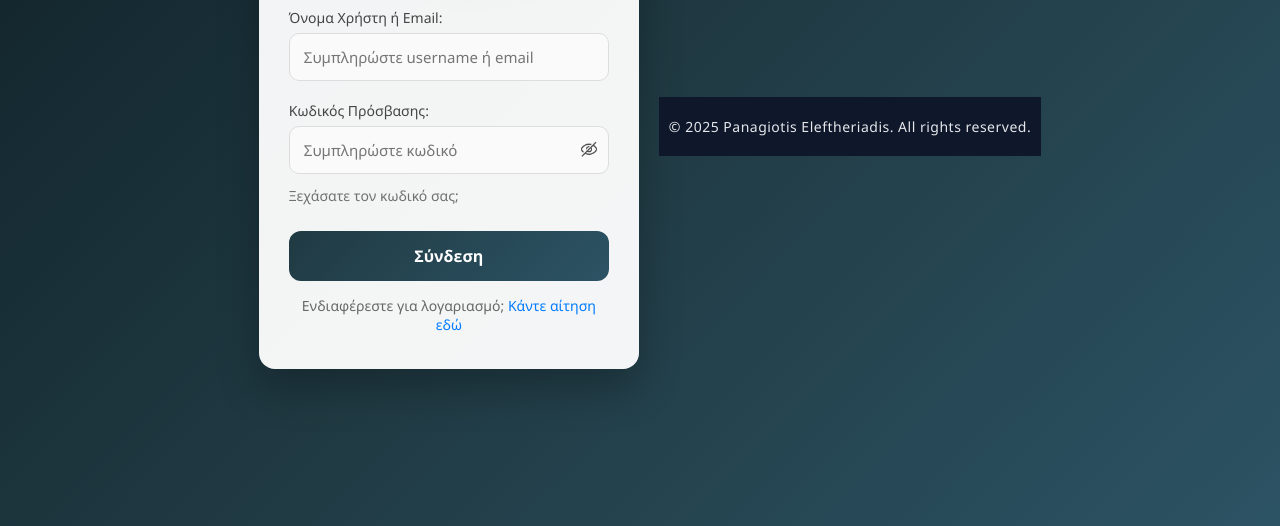
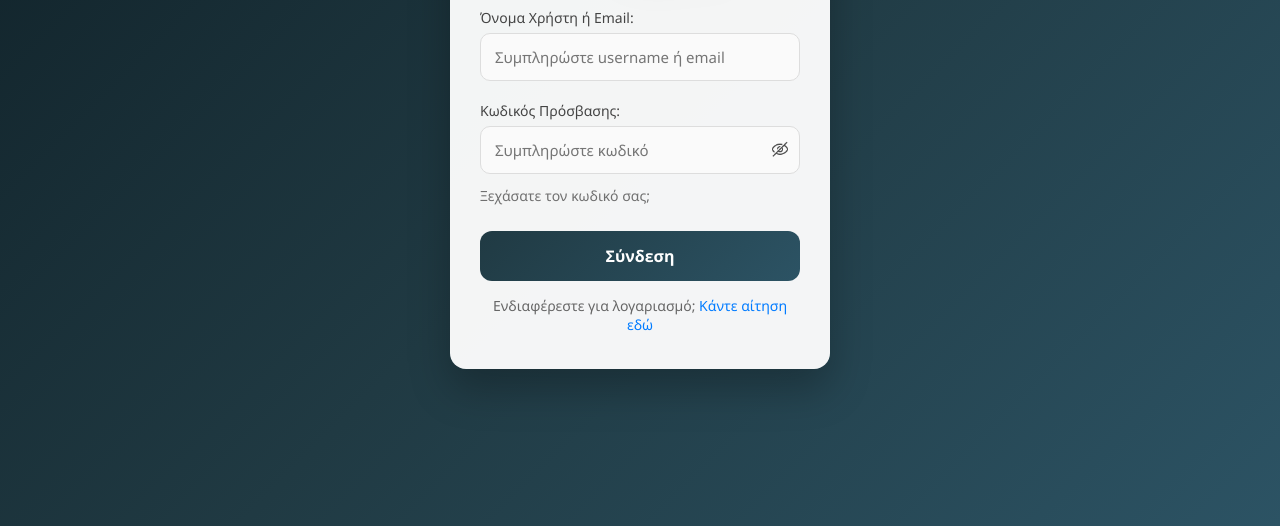
Before and after one commit to panagiotiseleftheriadis/CaReMind, a website: page frontend/index.html in a window 1280 px wide. Shown: the part 274-800 px from the top of the page. Drawn offline with Linux system fonts and the light colour scheme.

Commit message:
fixing footer

```diff
--- a/frontend/index.html
+++ b/frontend/index.html
@@ -147,15 +147,4 @@
       </div>
     </div>
   </body>
-  <footer class="site-footer">
-    <div class="footer-container">
-      <p>
-        © <span id="year"></span> Panagiotis Eleftheriadis. All rights reserved.
-      </p>
-    </div>
-  </footer>
-
-  <script>
-    document.getElementById("year").textContent = new Date().getFullYear();
-  </script>
 </html>
--- a/frontend/login.css
+++ b/frontend/login.css
@@ -350,20 +350,3 @@
 .toggle-password:hover {
   opacity: 1;
 }
-.site-footer {
-  background-color: #0f172a; /* σκούρο μπλε/γκρι */
-  color: #e5e7eb;
-  padding: 20px 10px;
-  text-align: center;
-  font-size: 14px;
-}
-
-.footer-container {
-  max-width: 1200px;
-  margin: 0 auto;
-}
-
-.site-footer p {
-  margin: 0;
-  letter-spacing: 0.5px;
-}
--- a/frontend/vehicles.css
+++ b/frontend/vehicles.css
@@ -1597,6 +1597,23 @@ header::before {
   transform: translateY(-1px);
   box-shadow: 0 6px 12px rgba(52, 152, 219, 0.3);
 }
+.site-footer {
+  background-color: #0f172a; /* σκούρο μπλε/γκρι */
+  color: #e5e7eb;
+  padding: 20px 10px;
+  text-align: center;
+  font-size: 14px;
+}
+
+.footer-container {
+  max-width: 1200px;
+  margin: 0 auto;
+}
+
+.site-footer p {
+  margin: 0;
+  letter-spacing: 0.5px;
+}
 
 /* 5) Mobile behavior (ίδιο με costs) */
 @media (max-width: 480px) {
@@ -1614,20 +1631,3 @@ header::before {
     width: 100%;
   }
 }
-.site-footer {
-  background-color: #0f172a; /* σκούρο μπλε/γκρι */
-  color: #e5e7eb;
-  padding: 20px 10px;
-  text-align: center;
-  font-size: 14px;
-}
-
-.footer-container {
-  max-width: 1200px;
-  margin: 0 auto;
-}
-
-.site-footer p {
-  margin: 0;
-  letter-spacing: 0.5px;
-}
```
